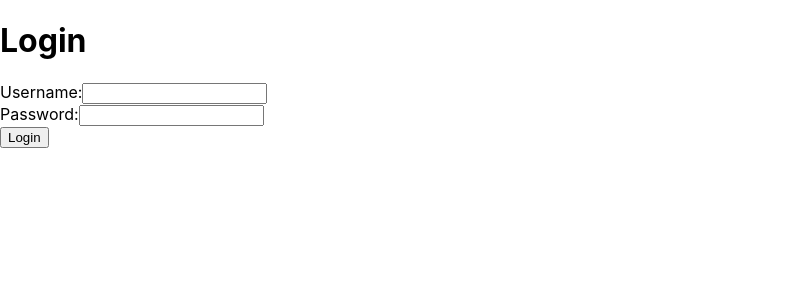
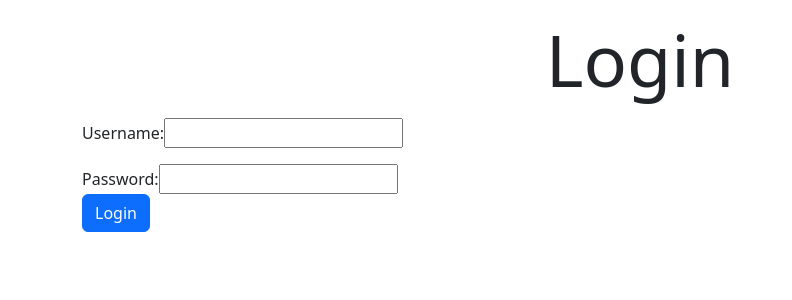
Before and after one commit to TJ-Mothokho/foodpulse, a React (Create React App) app: page / in a window 1280 px wide. Shown: the top 300 px of the page, without its empty margins (0-792 px from the left). Built offline with nearby package versions, Linux system fonts and the light colour scheme.

Commit message:
Login works

```diff
--- a/src/Pages/LoginPage.js
+++ b/src/Pages/LoginPage.js
@@ -1,47 +1,70 @@
-import React, {useState} from "react";
+import React, {Fragment, useState} from "react";
 import axios from "axios";
+import 'bootstrap/dist/css/bootstrap.css';
+import Button from 'react-bootstrap/Button';
+import Container from 'react-bootstrap/Container';
 
+const Login = () =>
+{
+    const [token, setToken] = useState("");
+    const [username, setUsername] = useState('');
+    const [password, setPassword] = useState('');
 
-const Login = ({setToken}) =>{
-    const [username, setUsername] = useState("");
-    const [password, setPassword] = useState("");
-    const [error, setError] = useState("");
+    const handleLogin = (event) =>
+    {
+        event.preventDefault();
+        const url = 'https://localhost:7297/api/Auth/Login'
+        const data = {
+            "username": username,
+            "password": password
+        }
 
-    const handleLogin = async (e) => {
-        e.preventDefault();
+        axios.post(url, data)
+        .then((result) =>
+        {setToken(result.data);
+            console.log("Token received:", result.data);
+            showRecipes()
+        })
+        .catch((error) =>
+        {console.log(error);})
+    }
 
-        try{
-            const response = await axios.post("https://localhost:7297/api/Auth/Login",
-                {
-                    username, password,
-                });
-            setToken(response.data)
-            setError("no error");
-        }
-        catch{
-            console.log(error)
-            setError("Invalid username or passwordx");
-        }
+    const showRecipes = () => {
+        axios.get('https://localhost:7297/api/Recipes/GetAll', {
+            headers: {
+                Authorization: `Bearer ${token}`,
+            },
+        })
+        .then((result) => {
+            console.log(result.data); //just to double check
+        })
+        .catch((error) => {
+            console.error("Error fetching recipes:", error);
+        });
     };
 
     return(
-        <div>
-            <h1 className="display-2">Login</h1>
-
-            <form onSubmit={handleLogin}>
+        <Fragment>
+            <Container className="mt-3">
                 <div>
-                    <label className="form-label">Username:</label>
-                    <input className="form-control" type="text" value={username} onChange={(e) => setUsername(e.target.value)} required />
+                    <h2 className="display-2 text-center">Login</h2>
+                    <form>
+                        <div className="mt-3">
+                            <label>Username:</label>
+                            <input type="text" value={username} onChange={(e) => setUsername(e.target.value)} required />
+                        </div>
+                        <div className="mt-3">
+                            <label>Password:</label>
+                            <input type="password" value={password} onChange={(e) => setPassword(e.target.value)} required />
+                        </div>
+                        <button className="btn btn-primary" onClick={handleLogin}>Login</button>
+                    </form>
                 </div>
-                <div>
-                    <label className="form-label">Password:</label>
-                    <input className="form-control" type="password" value={password} onChange={(e) => setPassword(e.target.value)} required />
-                </div>
-                <button type="submit">Login</button>
-            </form>
-            {error && <p style={{color:"red"}}>{error}</p>}
-        </div>
+            </Container>
+        </Fragment>
     );
 }
 
+
+
 export default Login;
```
